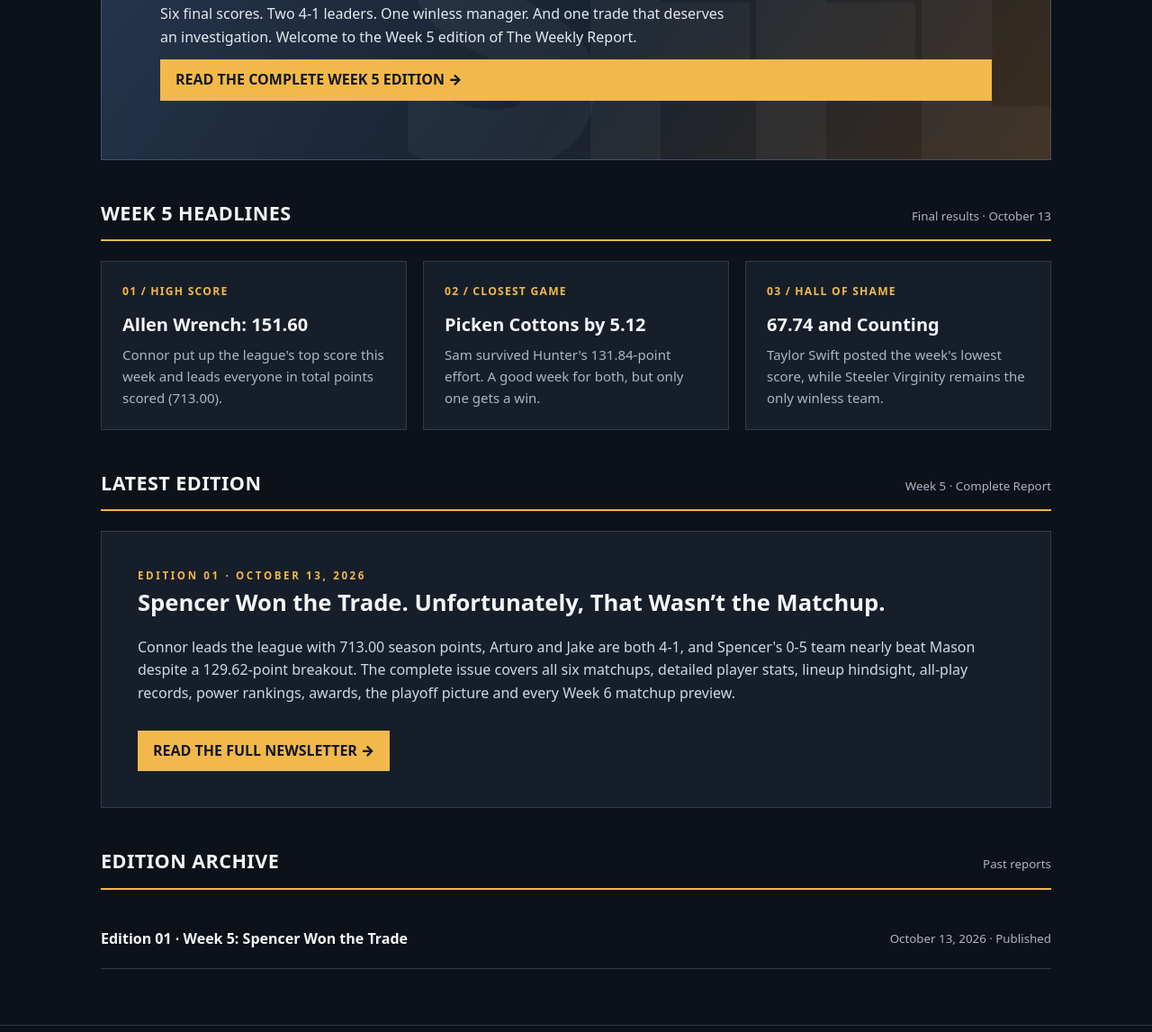
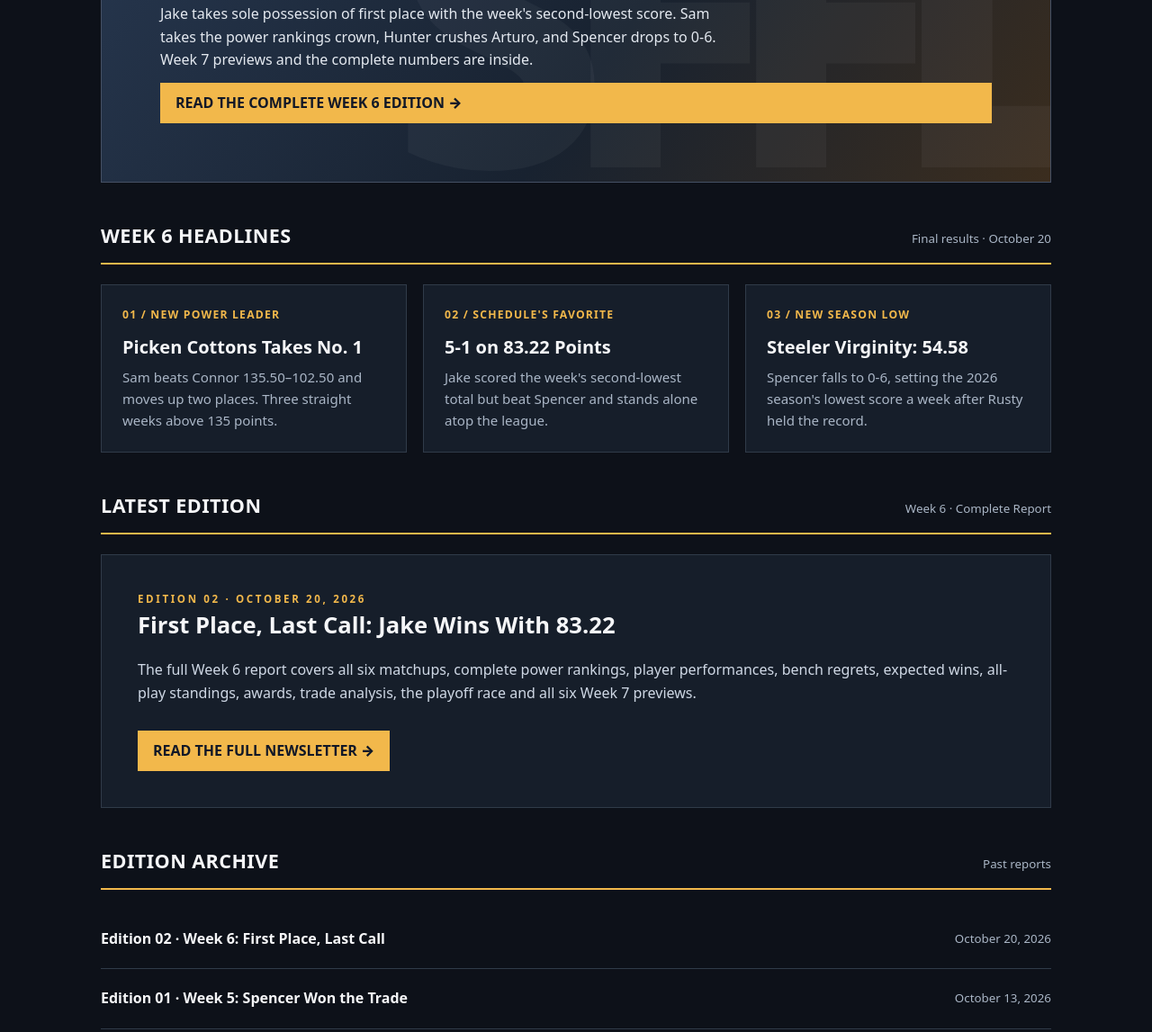
Before and after one commit to flockacakes/SexualFantasyFFWebsite, a plain HTML site: page index.html in a window 1280 px wide. Shown: the part 718-1865 px from the top of the page at 90% size. Drawn offline with Linux system fonts and the light colour scheme.

Commit message:
Feature Week 6 and preserve Week 5 archive

```diff
--- a/index.html
+++ b/index.html
@@ -32,14 +32,10 @@
   <main id="top" class="wrap">
     <div class="mast"><div class="eyebrow">The official unofficial league publication</div><h1>THE WEEKLY<br><span>REPORT.</span></h1><p class="deck">Twelve teams. One championship. An entire season of questionable decisions.</p></div>
     <div class="line"><span>Sexual Fantasy Football League</span><span>2026 Season</span><span>New editions on Tuesdays</span></div>
-    <section class="hero" aria-label="Featured edition"><span class="tag">Edition 01 · Week 5 · October 13, 2026</span><h2>Allen Wrench Drops 151.60. Steeler Virginity Drops to 0-5.</h2><p>Six final scores. Two 4-1 leaders. One winless manager. And one trade that deserves an investigation. Welcome to the Week 5 edition of The Weekly Report.</p><a class="reportlink" href="week-5.html">READ THE COMPLETE WEEK 5 EDITION →</a></section>
-    <section id="headlines"><div class="heading"><h2>Week 5 Headlines</h2><small>Final results · October 13</small></div><div class="cards">
-<article class="card"><div class="num">01 / HIGH SCORE</div><h3>Allen Wrench: 151.60</h3><p>Connor put up the league's top score this week and leads everyone in total points scored (713.00).</p></article>
-<article class="card"><div class="num">02 / CLOSEST GAME</div><h3>Picken Cottons by 5.12</h3><p>Sam survived Hunter's 131.84-point effort. A good week for both, but only one gets a win.</p></article>
-<article class="card"><div class="num">03 / HALL OF SHAME</div><h3>67.74 and Counting</h3><p>Taylor Swift posted the week's lowest score, while Steeler Virginity remains the only winless team.</p></article>
-</div></section>
-    <section id="edition"><div class="heading"><h2>Latest Edition</h2><small>Week 5 · Complete Report</small></div><article class="article"><div class="eyebrow">Edition 01 · October 13, 2026</div><h3>Spencer Won the Trade. Unfortunately, That Wasn’t the Matchup.</h3><p>Connor leads the league with 713.00 season points, Arturo and Jake are both 4-1, and Spencer's 0-5 team nearly beat Mason despite a 129.62-point breakout. The complete issue covers all six matchups, detailed player stats, lineup hindsight, all-play records, power rankings, awards, the playoff picture and every Week 6 matchup preview.</p><a class="reportlink" href="week-5.html">READ THE FULL NEWSLETTER →</a></article></section>
-    <section id="archive"><div class="heading"><h2>Edition Archive</h2><small>Past reports</small></div><div class="archive"><strong><a href="week-5.html">Edition 01 · Week 5: Spencer Won the Trade</a></strong><small>October 13, 2026 · Published</small></div></section>
+    <section class="hero" aria-label="Featured edition"><span class="tag">Edition 02 · Week 6 · October 20, 2026</span><h2>First Place, Last Call: Jake Wins With 83.22</h2><p>Jake takes sole possession of first place with the week's second-lowest score. Sam takes the power rankings crown, Hunter crushes Arturo, and Spencer drops to 0-6. Week 7 previews and the complete numbers are inside.</p><a class="reportlink" href="week-6.html">READ THE COMPLETE WEEK 6 EDITION →</a></section>
+    <section id="headlines"><div class="heading"><h2>Week 6 Headlines</h2><small>Final results · October 20</small></div><div class="cards"><article class="card"><div class="num">01 / NEW POWER LEADER</div><h3>Picken Cottons Takes No. 1</h3><p>Sam beats Connor 135.50–102.50 and moves up two places. Three straight weeks above 135 points.</p></article><article class="card"><div class="num">02 / SCHEDULE'S FAVORITE</div><h3>5-1 on 83.22 Points</h3><p>Jake scored the week's second-lowest total but beat Spencer and stands alone atop the league.</p></article><article class="card"><div class="num">03 / NEW SEASON LOW</div><h3>Steeler Virginity: 54.58</h3><p>Spencer falls to 0-6, setting the 2026 season's lowest score a week after Rusty held the record.</p></article></div></section>
+    <section id="edition"><div class="heading"><h2>Latest Edition</h2><small>Week 6 · Complete Report</small></div><article class="article"><div class="eyebrow">Edition 02 · October 20, 2026</div><h3>First Place, Last Call: Jake Wins With 83.22</h3><p>The full Week 6 report covers all six matchups, complete power rankings, player performances, bench regrets, expected wins, all-play standings, awards, trade analysis, the playoff race and all six Week 7 previews.</p><a class="reportlink" href="week-6.html">READ THE FULL NEWSLETTER →</a></article></section>
+    <section id="archive"><div class="heading"><h2>Edition Archive</h2><small>Past reports</small></div><div class="archive"><strong><a href="week-6.html">Edition 02 · Week 6: First Place, Last Call</a></strong><small>October 20, 2026</small></div><div class="archive"><strong><a href="week-5.html">Edition 01 · Week 5: Spencer Won the Trade</a></strong><small>October 13, 2026</small></div></section>
   </main>
   <footer><div class="wrap"><span>© 2026 Sexual Fantasy Football League · The Weekly Report</span><span>Independent fantasy league publication · Not affiliated with Yahoo or the NFL</span></div></footer>
 </body>
```
